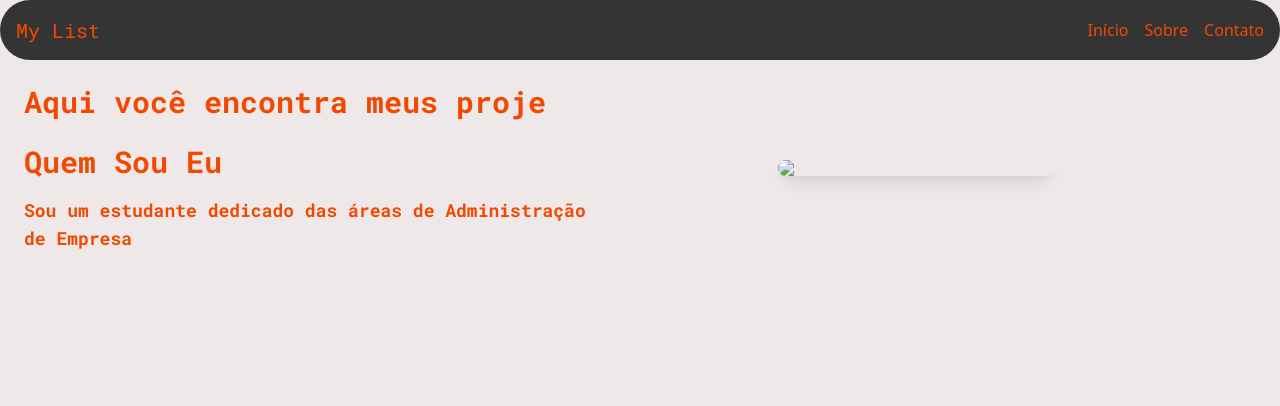
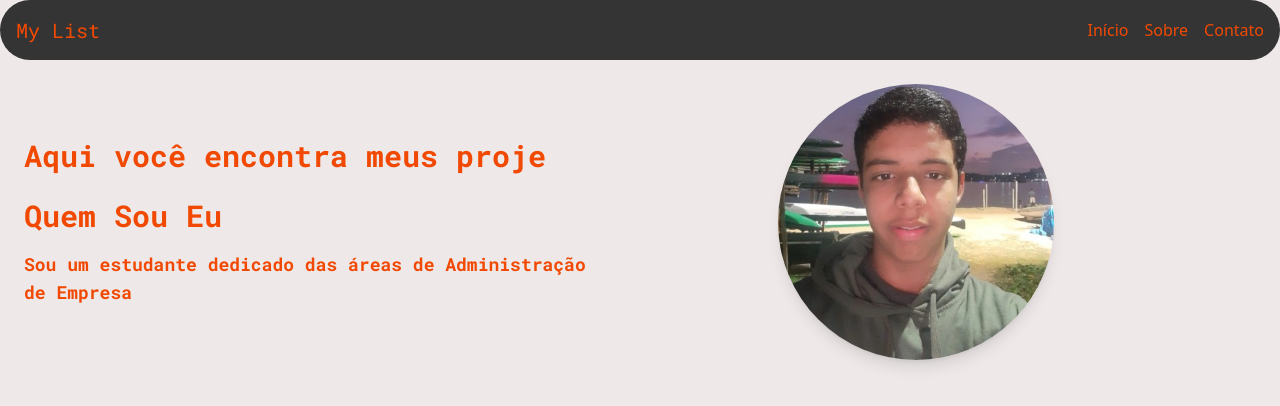
Before and after one commit to ghost444ghithub/meu-portifoli, a plain HTML site: page index.html in a window 1280 px wide. Drawn offline with nearby package versions, Linux system fonts and the light colour scheme.

Commit message:
Update index.html

```diff
--- a/index.html
+++ b/index.html
@@ -51,7 +51,7 @@ Tenho como objetivo unir a visão estratégica da gestão com as possibilidades
 
     <!-- IMAGEM À DIREITA -->
     <div class="w-69 ml-40">
-        <img src="./img/1755475114215.jpg" class="rounded-x2 shadow-lg w-full rounded-full">
+        <img src="./1755475114215.jpg" class="rounded-x2 shadow-lg w-full rounded-full">
     </div>
 
 </div>
```
